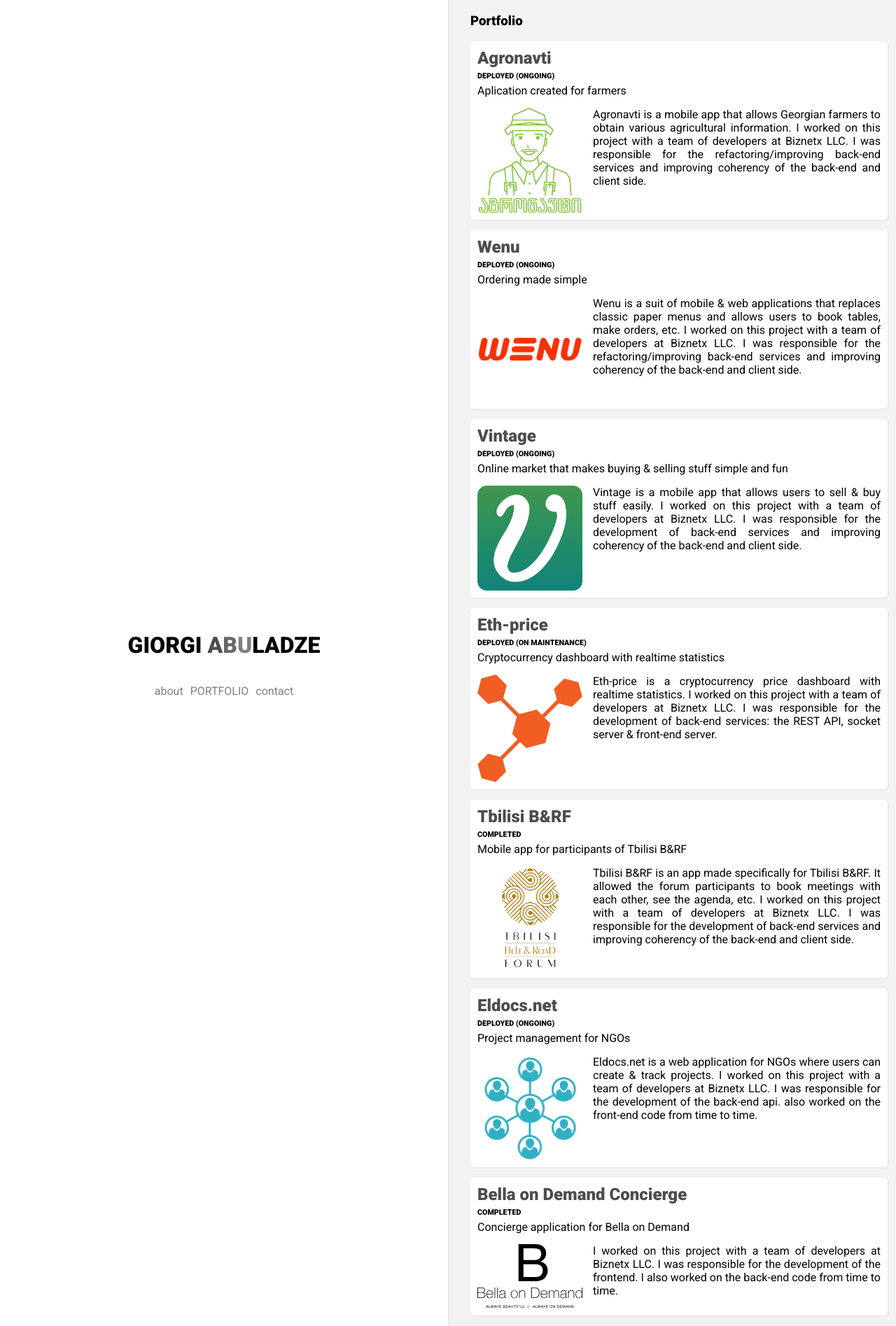
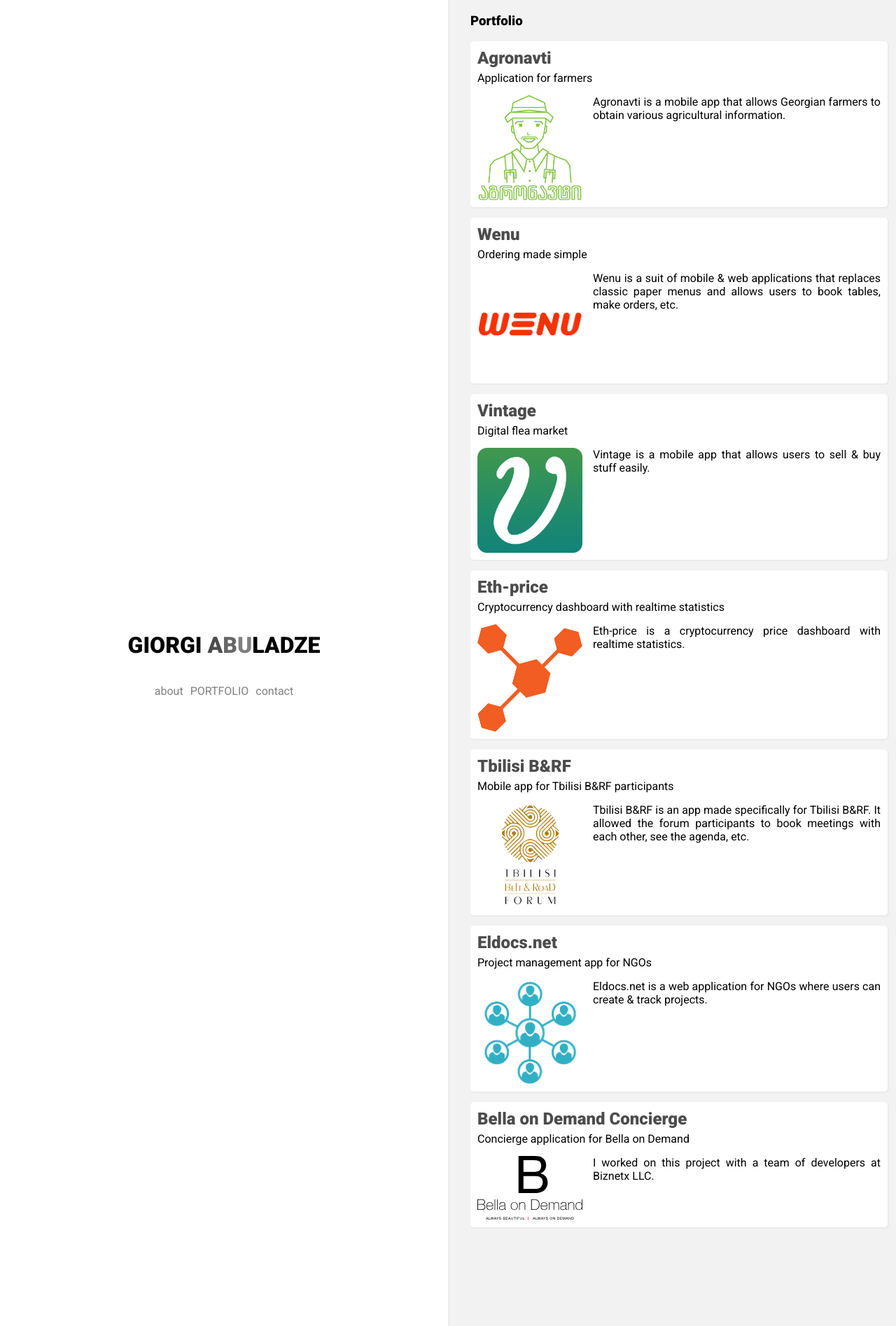
Before and after one commit to gabuladze/gabuladze.github.io, a Jekyll site: the page built from portfolio.html, in a window 1280 px wide. Shown: the whole page at 70% size. Built offline with Jekyll 4.4.1, drawn with Linux system fonts in a browser that asks for light colours.

Commit message:
Updated project descriptions, added responsibilities, achievements

```diff
--- a/_data/projects.json
+++ b/_data/projects.json
@@ -3,56 +3,83 @@
     "title": "Agronavti",
     "url": "https://play.google.com/store/apps/details?id=ge.org.gfa.gfa",
     "thumbnail": "/assets/img/agronavti-thumb.png",
-    "subtitle": "Aplication created for farmers",
-    "description": "Agronavti is a mobile app that allows Georgian farmers to obtain various agricultural information. I worked on this project with a team of developers at Biznetx LLC. I was responsible for the refactoring/improving back-end services and improving coherency of the back-end and client side.",
-    "status": "DEPLOYED (ONGOING)"
+    "subtitle": "Application for farmers",
+    "description": "Agronavti is a mobile app that allows Georgian farmers to obtain various agricultural information.",
+    "responsibilities": "Back-end development",
+    "achievements": [
+      {
+        "name": "Active Users",
+        "value": "> 4k"
+      }
+    ]
   },
   {
     "title": "Wenu",
     "url": "https://wenu.io",
     "thumbnail": "/assets/img/wenu-thumb.png",
     "subtitle": "Ordering made simple",
-    "description": "Wenu is a suit of mobile & web applications that replaces classic paper menus and allows users to book tables, make orders, etc. I worked on this project with a team of developers at Biznetx LLC. I was responsible for the refactoring/improving back-end services and improving coherency of the back-end and client side.",
-    "status": "DEPLOYED (ONGOING)"
+    "description": "Wenu is a suit of mobile & web applications that replaces classic paper menus and allows users to book tables, make orders, etc.",
+    "responsibilities": "Mostly back-end development, Occasianally front-end development",
+    "achievements": [
+      {
+        "name": "Active Users",
+        "value": "> 4k"
+      },
+      { "name": "", "value": "Won 100,000 ₾ in GITA's startup matching grants program" },
+      {
+        "name": "",
+        "value": "Was chosen by the USAID Economic Security Program to receive tailored assistance from a top global accelerator in Silicon Valley"
+      }
+    ]
   },
   {
     "title": "Vintage",
     "url": "https://evintage.io",
     "thumbnail": "/assets/img/vintage-thumb.png",
-    "subtitle": "Online market that makes buying & selling stuff simple and fun",
-    "description": "Vintage is a mobile app that allows users to sell & buy stuff easily. I worked on this project with a team of developers at Biznetx LLC. I was responsible for the development of back-end services and improving coherency of the back-end and client side.",
-    "status": "DEPLOYED (ONGOING)"
+    "subtitle": "Digital flea market",
+    "description": "Vintage is a mobile app that allows users to sell & buy stuff easily.",
+    "responsibilities": "Mostly back-end development, Occasianally front-end development",
+    "achievements": [
+      {
+        "name": "Active Users",
+        "value": "> 40k"
+      }
+    ]
   },
   {
     "title": "Eth-price",
     "url": "https://eth-price.com",
     "thumbnail": "/assets/img/eth-price-thumb.png",
     "subtitle": "Cryptocurrency dashboard with realtime statistics",
-    "description": "Eth-price is a cryptocurrency price dashboard with realtime statistics. I worked on this project with a team of developers at Biznetx LLC. I was responsible for the development of back-end services: the REST API, socket server & front-end server.",
-    "status": "DEPLOYED (ON MAINTENANCE)"
+    "description": "Eth-price is a cryptocurrency price dashboard with realtime statistics.",
+    "responsibilities": "Back-end development, Front-end development",
+    "achievements": null
   },
   {
     "title": "Tbilisi B&RF",
     "url": "https://play.google.com/store/apps/details?id=com.tbrf",
     "thumbnail": "/assets/img/tbilisibrf-thumb.png",
-    "subtitle": "Mobile app for participants of Tbilisi B&RF",
-    "description": "Tbilisi B&RF is an app made specifically for Tbilisi B&RF. It allowed the forum participants to book meetings with each other, see the agenda, etc. I worked on this project with a team of developers at Biznetx LLC. I was responsible for the development of back-end services and improving coherency of the back-end and client side.",
-    "status": "COMPLETED"
+    "subtitle": "Mobile app for Tbilisi B&RF participants",
+    "description": "Tbilisi B&RF is an app made specifically for Tbilisi B&RF. It allowed the forum participants to book meetings with each other, see the agenda, etc.",
+    "responsibilities": "Back-end development, Front-end development",
+    "achievements": null
   },
   {
     "title": "Eldocs.net",
     "url": "https://eldocs.net",
     "thumbnail": "/assets/img/eldocs-thumb.png",
-    "subtitle": "Project management for NGOs",
-    "description": "Eldocs.net is a web application for NGOs where users can create & track projects. I worked on this project with a team of developers at Biznetx LLC. I was responsible for the development of the back-end api. also worked on the front-end code from time to time.",
-    "status": "DEPLOYED (ONGOING)"
+    "subtitle": "Project management app for NGOs",
+    "description": "Eldocs.net is a web application for NGOs where users can create & track projects.",
+    "responsibilities": "Back-end development, Front-end development",
+    "achievements": null
   },
   {
     "title": "Bella on Demand Concierge",
     "url": "https://bellaondemandconcierge.com",
     "subtitle": "Concierge application for Bella on Demand",
     "thumbnail": "/assets/img/bella-thumb.svg",
-    "description": "I worked on this project with a team of developers at Biznetx LLC. I was responsible for the development of the frontend. I also worked on the back-end code from time to time.",
-    "status": "COMPLETED"
+    "description": "I worked on this project with a team of developers at Biznetx LLC.",
+    "responsibilities": "Front-end development, Back-end development",
+    "achievements": null
   }
 ]
```
